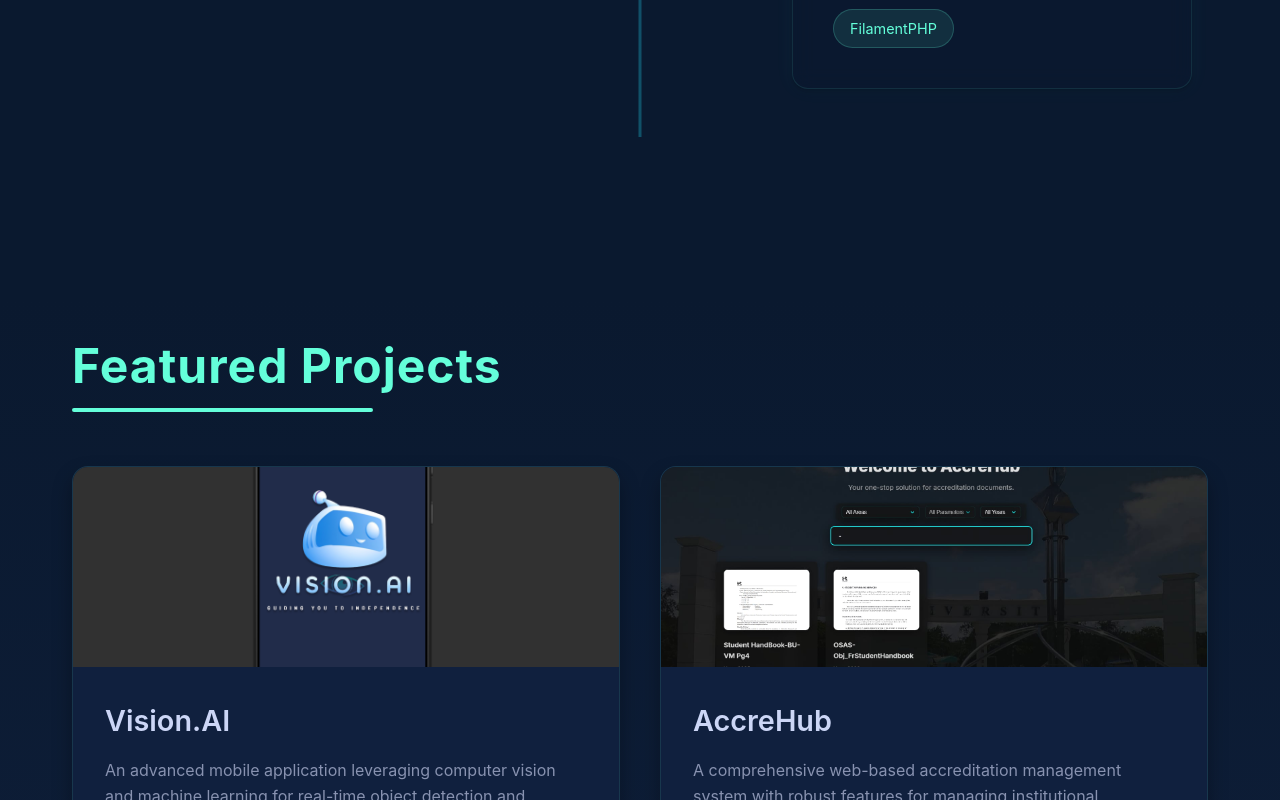
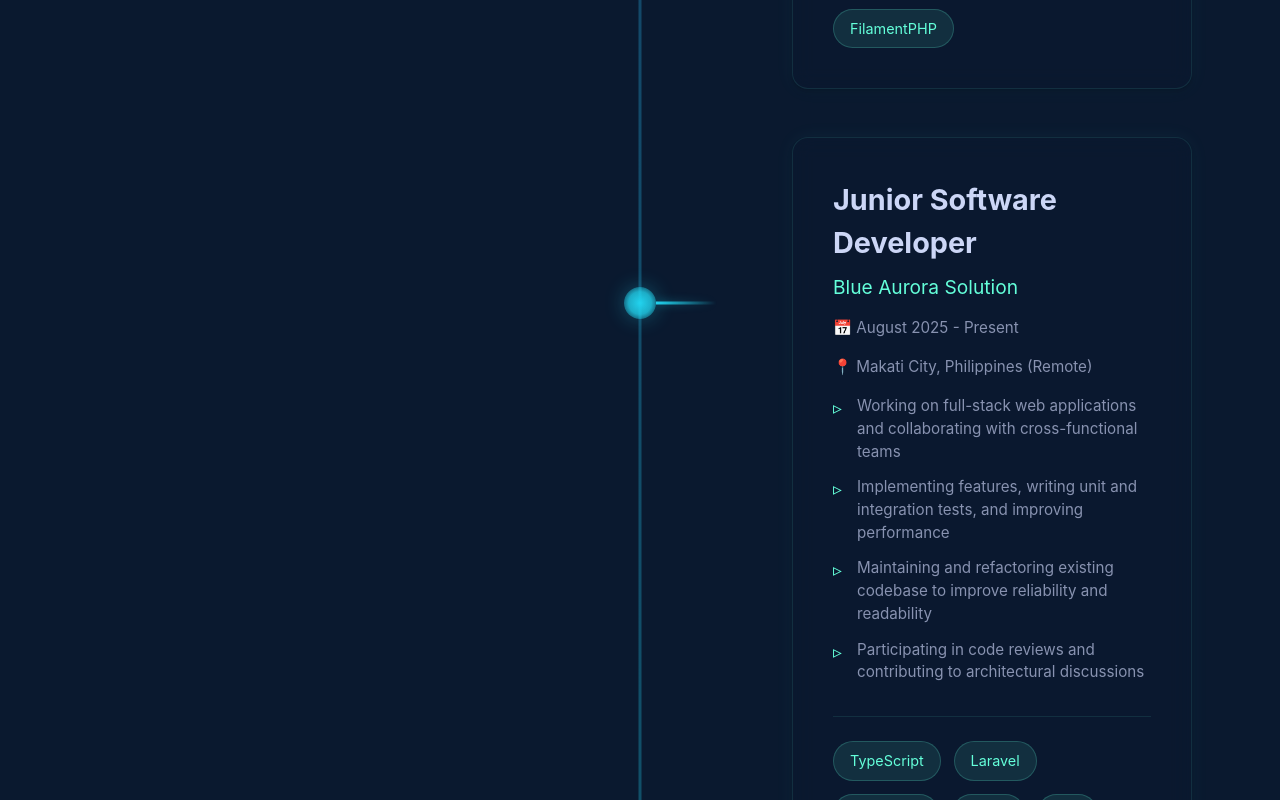
Before and after one commit to SenpaiJoeru05/My-Portfolio, a React (Create React App) app: page / in a window 1280 px wide. Shown: the part 4080-4880 px from the top of the page. Built offline with nearby package versions, Linux system fonts and the light colour scheme.

Commit message:
update experience

```diff
--- a/src/components/Timeline.js
+++ b/src/components/Timeline.js
@@ -42,7 +42,7 @@ const timelineRows = [
 			type: 'experience',
 			title: 'Freelance Full Stack Developer',
 			company: 'Self-employed',
-			duration: '2024 - Present',
+			duration: '2024 - 2025',
 			location: 'Ligao City, Philippines',
 			details: [
 				"Developed AccreHub, an accreditation file management system for a local school client",
@@ -52,6 +52,23 @@ const timelineRows = [
 				"Provided ongoing support and enhancements based on client feedback",
 			],
 			tech: ['Laravel', 'PHP', 'PostgreSQL', 'HTML', 'CSS', 'JavaScript', 'FilamentPHP'],
+		},
+	},
+	{
+		left: null,
+		right: {
+			type: 'experience',
+			title: 'Junior Software Developer',
+			company: 'Blue Aurora Solution',
+			duration: 'August 2025 - Present',
+			location: 'Makati City, Philippines (Remote)',
+			details: [
+				'Working on full-stack web applications and collaborating with cross-functional teams',
+				'Implementing features, writing unit and integration tests, and improving performance',
+				'Maintaining and refactoring existing codebase to improve reliability and readability',
+				'Participating in code reviews and contributing to architectural discussions',
+			],
+			tech: ['TypeScript', 'Laravel', 'JavaScript', 'React', 'Vue', 'MySQL', 'PostgreSQL'],
 		},
 	},
 ];
@@ -218,7 +235,34 @@ function Timeline() {
 					</div>
 
 					{/* First Experience Card */}
-					<div className="mobile-card">
+						<div className="mobile-card">
+							{/* Blue Aurora Card */}
+							<div className="mobile-card">
+								<div className="mobile-card-top">
+									{/* No logo available */}
+									<div className="mobile-card-header">
+										<h3>Blue Aurora Solution</h3>
+										<div className="mobile-course">Junior Software Developer</div>
+									</div>
+								</div>
+								<div className="mobile-card-body">
+									<div className="mobile-meta-row">
+										<span>📅 2025 - Present</span>
+										<span>📍 Philippines (Remote)</span>
+									</div>
+									<ul className="mobile-details">
+										<li>Working on full-stack web applications and collaborating with cross-functional teams</li>
+										<li>Implementing features, writing unit and integration tests, and improving performance</li>
+										<li>Maintaining and refactoring existing codebase to improve reliability and readability</li>
+										<li>Participating in code reviews and contributing to architectural discussions</li>
+									</ul>
+									<div className="mobile-tech-stack">
+										{['TypeScript', 'Laravel', 'JavaScript', 'React', 'Vue', 'MySQL', 'PostgreSQL'].map((tech, i) => (
+											<span key={i} className="mobile-tech-tag">{tech}</span>
+										))}
+									</div>
+								</div>
+							</div>
 						<div className="mobile-card-top">
 							<img
 								src={psaLogo}
```
